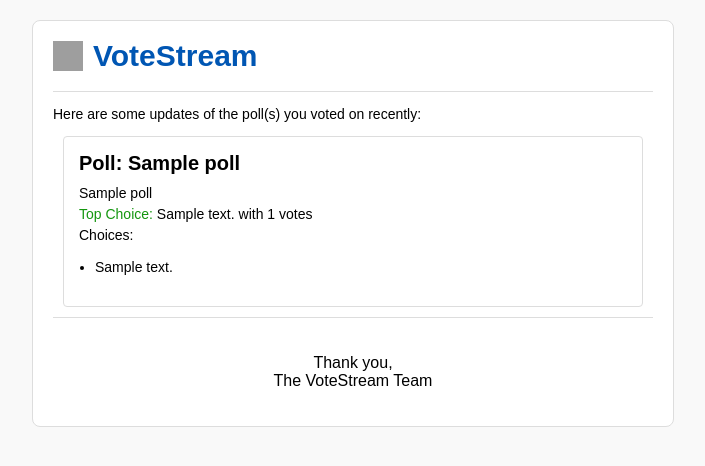
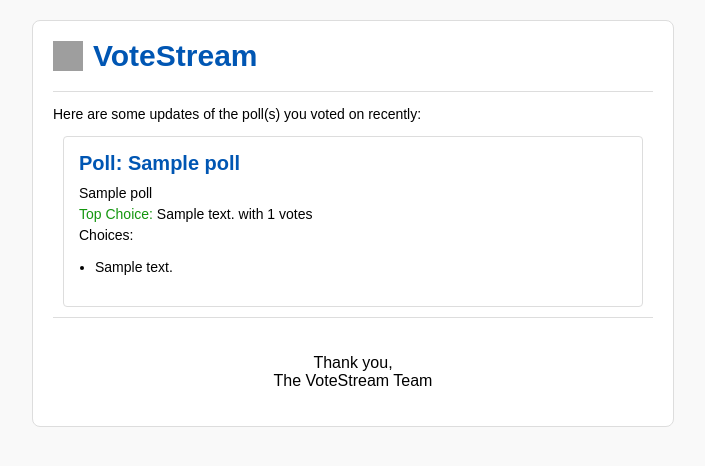
Before and after one commit to munazzaShahzad/Polls-App_Django-DRF, a Django app: template polls/templates/polls/poll_results_email.html in a window 1280 px wide. Shown: the top 466 px of the page, without its empty margins (287-992 px from the left). Run offline with Django 4.2, Linux system fonts and the light colour scheme; the template is opened without the code that fills it: most values are stand-ins (such as "Sample title", 1, 10 or a date in 2020); grey boxes are pictures that could not be loaded.

Commit message:
changed color of poll title in poll results email

```diff
--- a/polls/templates/polls/poll_results_email.html
+++ b/polls/templates/polls/poll_results_email.html
@@ -53,6 +53,7 @@
         .poll-item h2 {
             font-size: 20px;
             margin: 0 0 10px;
+            color: #0056b3;
         }
 
         .poll-item p {
```
